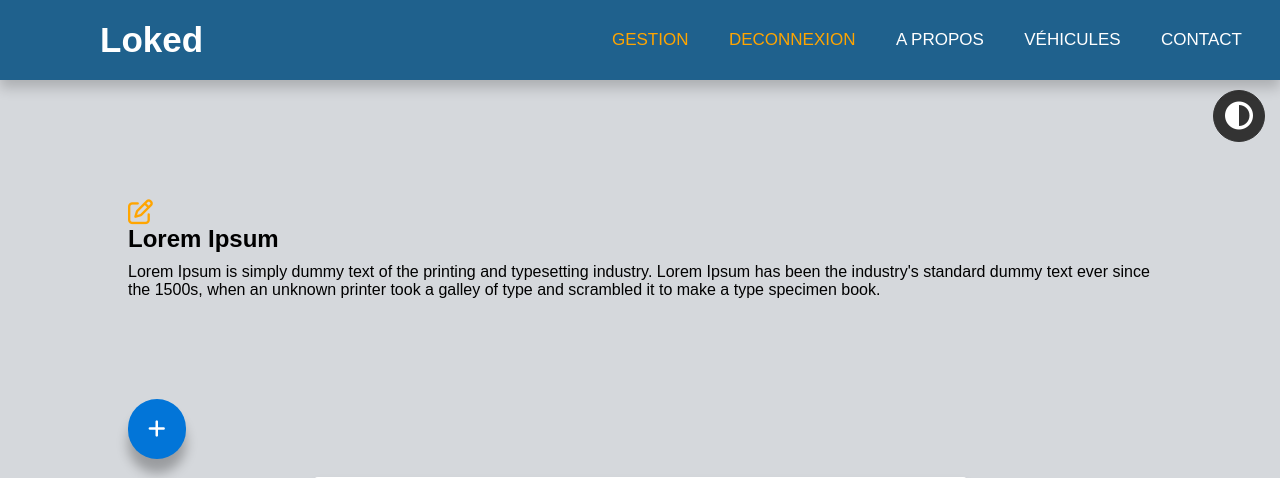
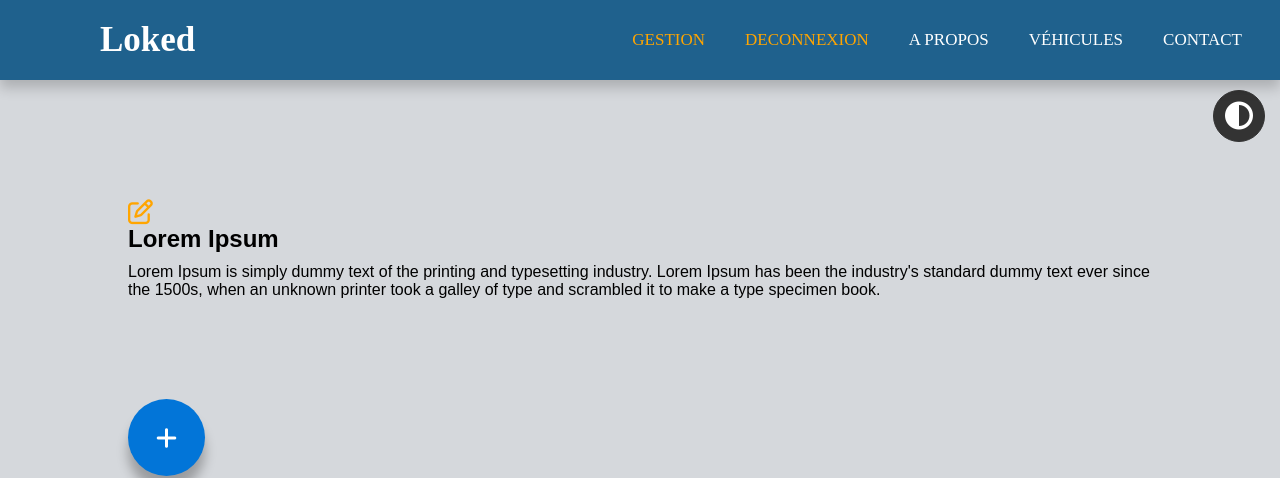
Before and after one commit to olivergrt/olivergrt.github.io, a PHP site: page / in a window 1280 px wide. Shown: the top 478 px of the page. Run offline with PHP 8.4, Linux system fonts and the light colour scheme; some libraries are stand-ins or nearby versions.

Commit message:
Update styles.css

```diff
--- a/css/styles.css
+++ b/css/styles.css
@@ -4,7 +4,6 @@
   text-decoration: none;
   /*list-style: none;*/
   /*box-sizing: border-box;*/
-   font-family: arial;
 }
 
 header{
@@ -14,7 +13,7 @@ header{
 
 body{
   background-color: #D5D8DC;
-
+  font-family: arial;
 }
 
 body.dark {
@@ -37,7 +36,6 @@ a.link{
 a.gestion{
   color: orange;
 }
-
 
 
 /*HAUT DE PAGE*/
@@ -148,9 +146,11 @@ p.apropos{
 }
 
 div.apropos{
-  border: 8px solid #0275d8;
-  border-radius: 30Px;
+  border: 4px solid #0275d8;
+  border-radius: 8px;
+  box-shadow: 0px 8px 12px rgba(0,0,0,0.16);
 }
+
 
 
 /* VEHICULES */
@@ -225,8 +225,13 @@ span.prix_jour{
 /* AJOUTER UN VEHICULE */
 
 i#add{
-  font-size: 20px;
+  font-size: 24px;
   color: white;
+  width: 37px;
+  height: 37Px;
+  display: flex;
+  justify-content: center;
+  align-items: center;
 }
 button.newAnnonce{
   border-radius: 50px;
@@ -303,6 +308,7 @@ p.contact{
 }
 img.map{
   width: 440px;
+  border-radius: 2px;
 }
 
 
@@ -365,8 +371,8 @@ a.footer{
 
 */
 div.btn-toggle{
+  position: absolute;
   font-size: 28px;
-  position: absolute;
   top: 90px;
   right: 15px;
   width: 50px;
```
